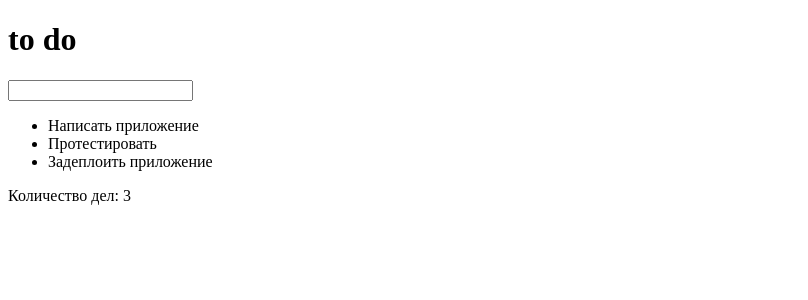
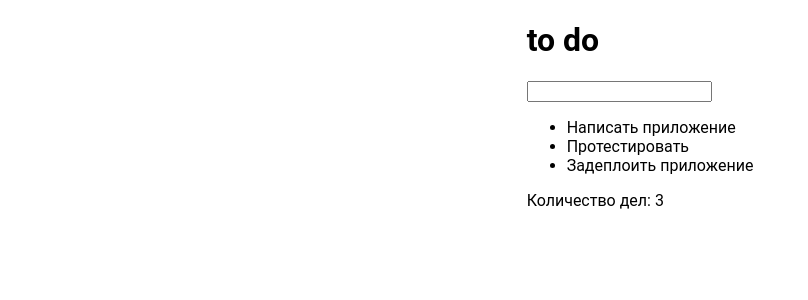
Before and after one commit to WebHeroSchool/Jem_todo, a React (Create React App) app: page / in a window 1280 px wide. Shown: the top 300 px of the page, without its empty margins (0-808 px from the left). Built offline with nearby package versions, Linux system fonts and the light colour scheme.

Commit message:
app stylesheet added

```diff
--- /dev/null
+++ b/src/components/App/App.css
@@ -0,0 +1,5 @@
+.container {
+  width: fit-content;
+  margin: 0 auto;
+  font-family: "Roboto", sans-serif;
+}
--- a/src/components/App/App.js
+++ b/src/components/App/App.js
@@ -1,8 +1,9 @@
 import React from "react";
 import InputItem from "../InputItem";
 import {ItemList} from "../ItemList";
+import Footer from "../Footer"
 
-import Footer from "../Footer"
+import "./App.css";
 
 const toDoTasks = [
     {value: "Написать приложение"},
@@ -11,7 +12,7 @@ const toDoTasks = [
 ];
 
 
-const App = () => (<div>
+const App = () => (<div className="container">
     <h1>to do</h1>
     <InputItem />
     <ItemList toDoTasks={toDoTasks}/>
```
